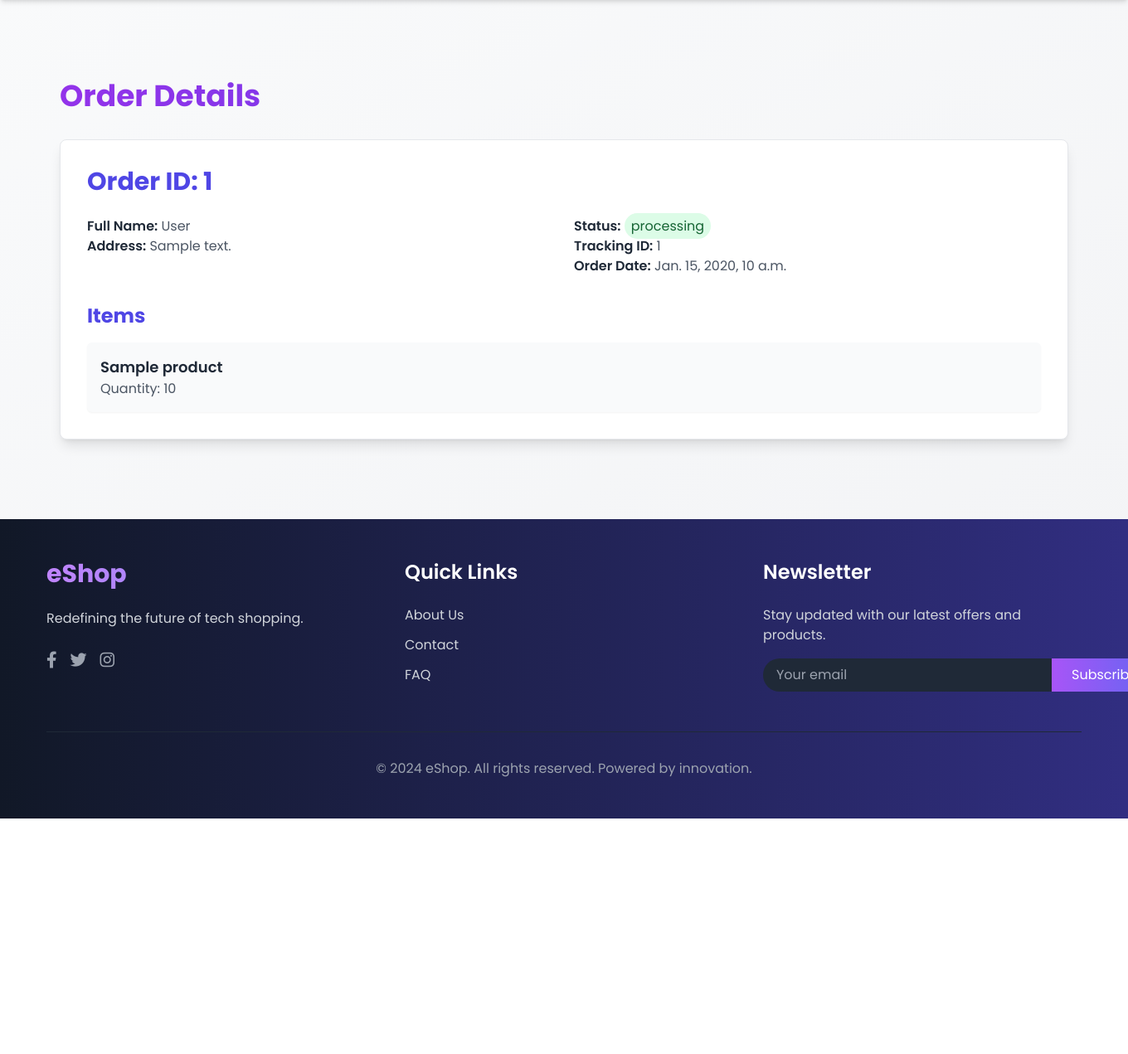
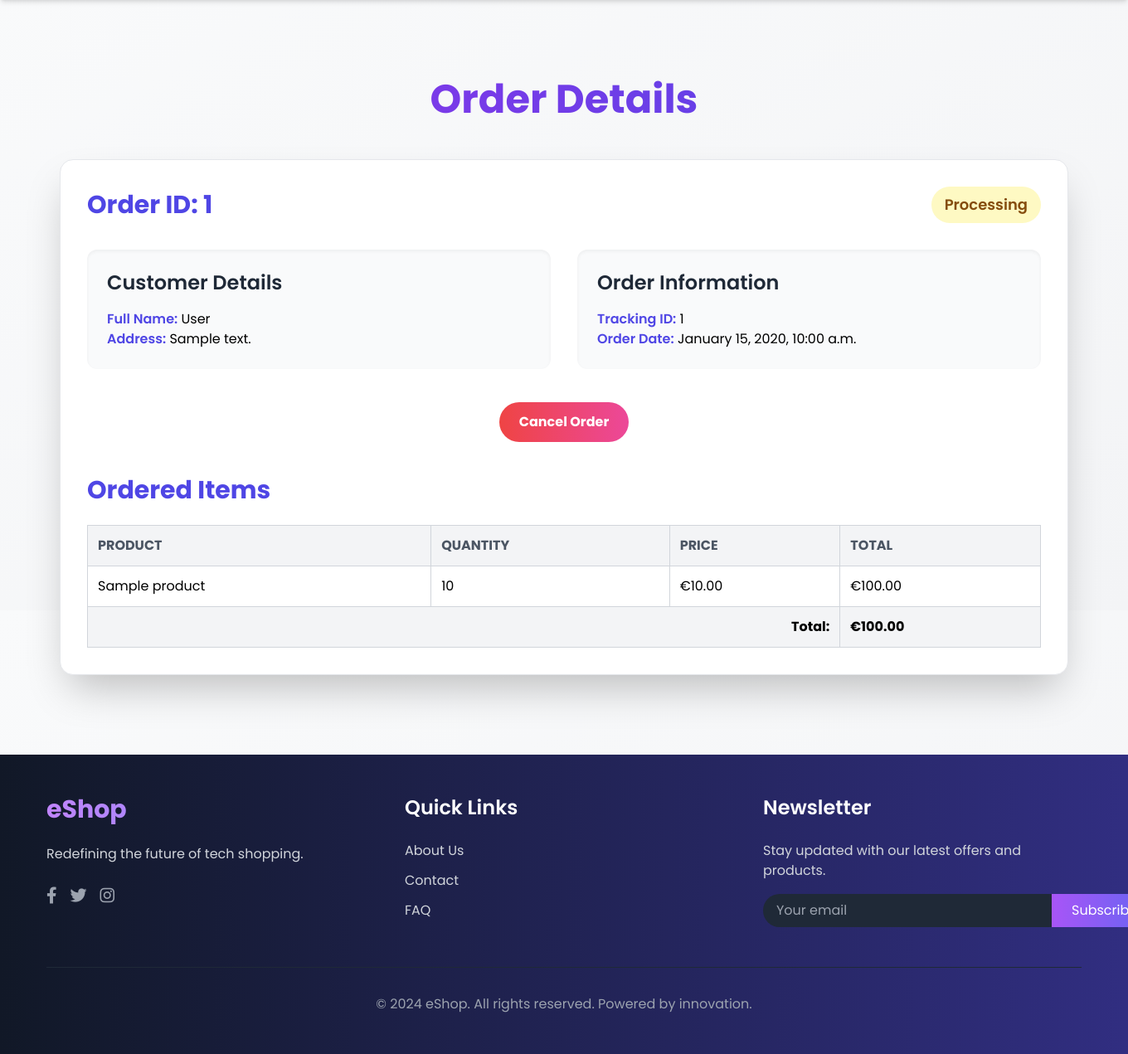
Before and after one commit to zimNMM/Ecommerce, a Django app: page /order/1/ in a window 1360 px wide; the page is wider, and only the part inside the window is pictured. Shown: the part 64-1335 px from the top of that part at 83% size. Before the commit the page ends 1051 px from the top of that part, so only its background shows below. Run offline with Django 5.2, Linux system fonts and the light colour scheme; a user stored in the database is signed in; tables that the repository leaves empty hold one stand-in row (values such as "Sample post"); some libraries are stand-ins or nearby versions.

Commit message:
update readme, order_detail

```diff
--- a/ecommerce/urls.py
+++ b/ecommerce/urls.py
@@ -48,6 +48,7 @@ urlpatterns = [
     path('subscribe/', views.subscribe_newsletter, name='subscribe_newsletter'),
     path('order/<str:order_id>/', views.order_detail, name='order_detail'),
     path('search/', views.search, name='search'),
+    path('cancel-order/<str:order_id>/', views.cancel_order, name='cancel_order'),
     ]
 
 if settings.DEBUG:
--- a/shop/templates/shop/order_detail.html
+++ b/shop/templates/shop/order_detail.html
@@ -1,33 +1,78 @@
 {% extends 'shop/base.html' %}
-{% block title %}Order Details{% endblock %}
+{% block title %}Order Details - {{ order.order_id }}{% endblock %}
 {% block content %}
+
 <div class="container mx-auto px-4 py-12">
-    <h1 class="text-4xl font-extrabold mb-8 text-transparent bg-clip-text bg-gradient-to-r from-purple-600 to-indigo-600">Order Details</h1>
+    <h1 class="text-5xl font-extrabold mb-12 text-center text-transparent bg-clip-text bg-gradient-to-r from-purple-600 to-indigo-600">
+        Order Details
+    </h1>
 
-    <div class="bg-white p-8 rounded-lg shadow-lg border border-gray-200">
-        <h2 class="text-3xl font-bold mb-6 text-indigo-600">Order ID: {{ order.order_id }}</h2>
+    <div class="bg-white p-8 rounded-2xl shadow-2xl border border-gray-200 transition-all duration-300 hover:shadow-3xl">
+        <div class="flex justify-between items-center mb-8">
+            <h2 class="text-3xl font-bold text-indigo-600">Order ID: {{ order.order_id }}</h2>
+            <span class="px-4 py-2 rounded-full text-lg font-semibold
+                {% if order.status == 'processing' %}bg-yellow-100 text-yellow-800
+                {% elif order.status == 'shipped' %}bg-blue-100 text-blue-800
+                {% elif order.status == 'delivered' %}bg-green-100 text-green-800
+                {% elif order.status == 'cancelled' %}bg-red-100 text-red-800
+                {% endif %}">
+                {{ order.get_status_display }}
+            </span>
+        </div>
 
-        <div class="grid grid-cols-1 md:grid-cols-2 gap-6 mb-8">
-            <div>
-                <p class="text-gray-600"><span class="font-semibold text-gray-800">Full Name:</span> {{ order.fullname }}</p>
-                <p class="text-gray-600"><span class="font-semibold text-gray-800">Address:</span> {{ order.address }}</p>
+        <div class="grid grid-cols-1 md:grid-cols-2 gap-8 mb-10">
+            <div class="bg-gray-50 p-6 rounded-xl shadow-inner">
+                <h3 class="text-2xl font-semibold mb-4 text-gray-800">Customer Details</h3>
+                <p><span class="font-semibold text-indigo-600">Full Name:</span> {{ order.fullname }}</p>
+                <p><span class="font-semibold text-indigo-600">Address:</span> {{ order.address }}</p>
             </div>
-            <div>
-                <p class="text-gray-600"><span class="font-semibold text-gray-800">Status:</span> <span class="px-2 py-1 rounded-full bg-green-100 text-green-800">{{ order.status }}</span></p>
-                <p class="text-gray-600"><span class="font-semibold text-gray-800">Tracking ID:</span> {{ order.tracking_id }}</p>
-                <p class="text-gray-600"><span class="font-semibold text-gray-800">Order Date:</span> {{ order.created_at }}</p>
+
+            <div class="bg-gray-50 p-6 rounded-xl shadow-inner">
+                <h3 class="text-2xl font-semibold mb-4 text-gray-800">Order Information</h3>
+                <p><span class="font-semibold text-indigo-600">Tracking ID:</span> {{ order.tracking_id }}</p>
+                <p><span class="font-semibold text-indigo-600">Order Date:</span> {{ order.created_at|date:"F j, Y, g:i a" }}</p>
             </div>
         </div>
 
-        <h3 class="text-2xl font-bold mb-4 text-indigo-600">Items</h3>
-        <div class="space-y-4">
-            {% for item in order.items.all %}
-            <div class="bg-gray-50 p-4 rounded-md shadow-sm">
-                <p class="text-lg font-semibold text-gray-800">{{ item.product.name }}</p>
-                <p class="text-gray-600">Quantity: {{ item.quantity }}</p>
-            </div>
-            {% endfor %}
+        {% if order.status == 'processing' %}
+        <div class="mb-10 text-center">
+            <a href="{% url 'cancel_order' order.order_id %}" class="bg-gradient-to-r from-red-500 to-pink-500 hover:from-red-600 hover:to-pink-600 text-white font-bold py-3 px-6 rounded-full transition duration-300 ease-in-out transform hover:scale-105 inline-block">
+                Cancel Order
+            </a>
+        </div>
+        {% endif %}
+
+        <h3 class="text-3xl font-bold mb-6 text-indigo-600">Ordered Items</h3>
+
+        <div class="overflow-x-auto">
+            <table class="w-full text-left border-collapse">
+                <thead>
+                    <tr class="bg-gray-100">
+                        <th class="p-3 font-bold uppercase text-gray-600 border border-gray-300">Product</th>
+                        <th class="p-3 font-bold uppercase text-gray-600 border border-gray-300">Quantity</th>
+                        <th class="p-3 font-bold uppercase text-gray-600 border border-gray-300">Price</th>
+                        <th class="p-3 font-bold uppercase text-gray-600 border border-gray-300">Total</th>
+                    </tr>
+                </thead>
+                <tbody>
+                    {% for item in order_items %}
+                    <tr class="bg-white">
+                        <td class="p-3 border border-gray-300">{{ item.product.name }}</td>
+                        <td class="p-3 border border-gray-300">{{ item.quantity }}</td>
+                        <td class="p-3 border border-gray-300">€{{ item.price }}</td>
+                        <td class="p-3 border border-gray-300">€{{ item.total }}</td>
+                    </tr>
+                    {% endfor %}
+                </tbody>
+                <tfoot>
+                    <tr class="bg-gray-100">
+                        <td colspan="3" class="p-3 font-bold text-right border border-gray-300">Total:</td>
+                        <td class="p-3 font-bold border border-gray-300">€{{ total_price }}</td>
+                    </tr>
+                </tfoot>
+            </table>
         </div>
     </div>
 </div>
+
 {% endblock %}
--- a/shop/views.py
+++ b/shop/views.py
@@ -33,8 +33,27 @@ def order_detail(request, order_id):
     order = get_object_or_404(Order, order_id=order_id)
     if order.user != request.user:
         messages.error(request, "You do not have permission to view this order.")
-        return redirect('index')  # Redirect to the homepage or any other appropriate page
-    return render(request, 'shop/order_detail.html', {'order': order})
+        return redirect('index')
+
+    order_items = []
+    total_price = 0
+    for item in order.items.all():
+        item_total = item.product.price * item.quantity
+        order_items.append({
+            'product': item.product,
+            'quantity': item.quantity,
+            'price': item.product.price,
+            'total': item_total
+        })
+        total_price += item_total
+
+    context = {
+        'order': order,
+        'order_items': order_items,
+        'total_price': total_price
+    }
+
+    return render(request, 'shop/order_detail.html', context)
 
 @login_required_user
 def add_review(request, product_id):
@@ -323,3 +342,14 @@ def update_cart_item_quantity(request):
             return JsonResponse({'status': 'error'}, status=400)
     messages.error(request, 'Invalid request method')
     return JsonResponse({'status': 'error'}, status=400)
+
+@login_required_user
+def cancel_order(request, order_id):
+    order = get_object_or_404(Order, order_id=order_id, user=request.user)
+    if order.status == 'processing':
+        order.status = 'cancelled'
+        order.save()
+        messages.success(request, f"Order {order.order_id} has been cancelled.")
+    else:
+        messages.error(request, "This order cannot be cancelled.")
+    return redirect('order_detail', order_id=order_id)
```
Also changed, not shown: README.md, 1 other file.
